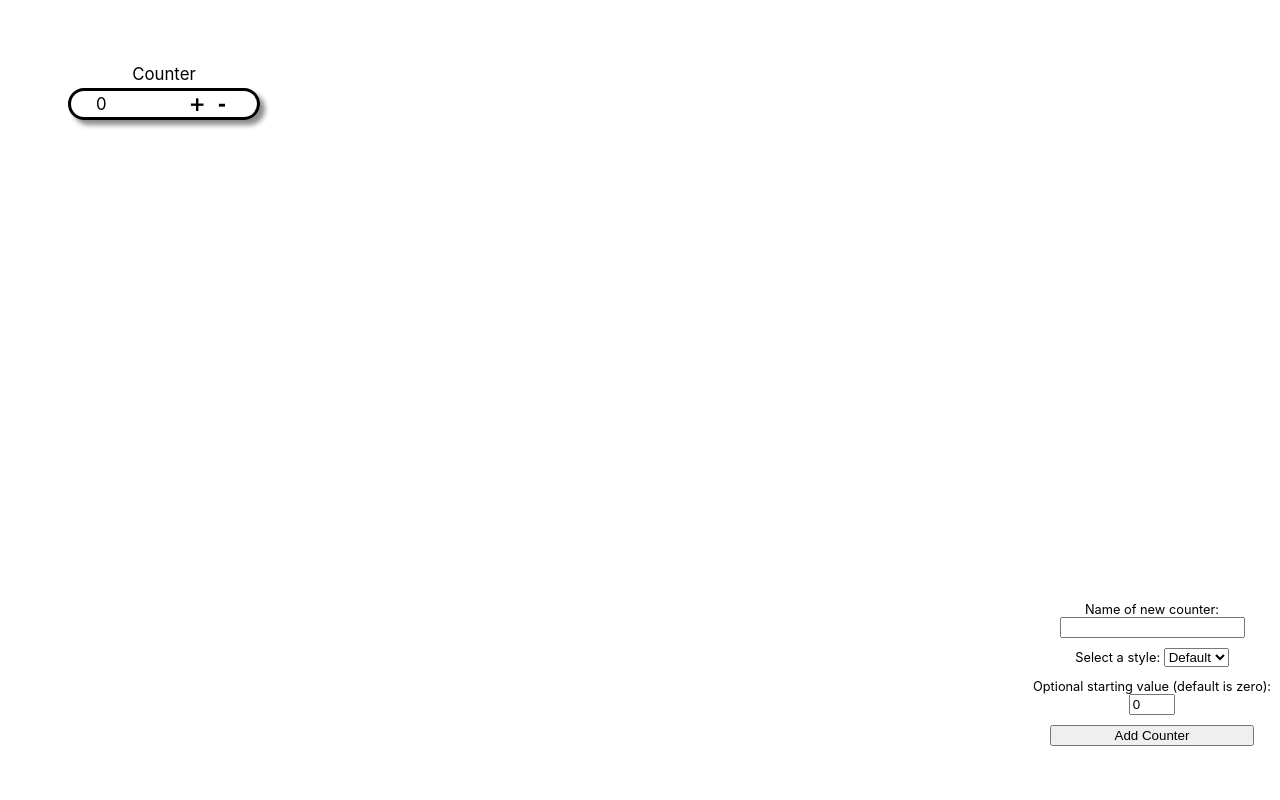
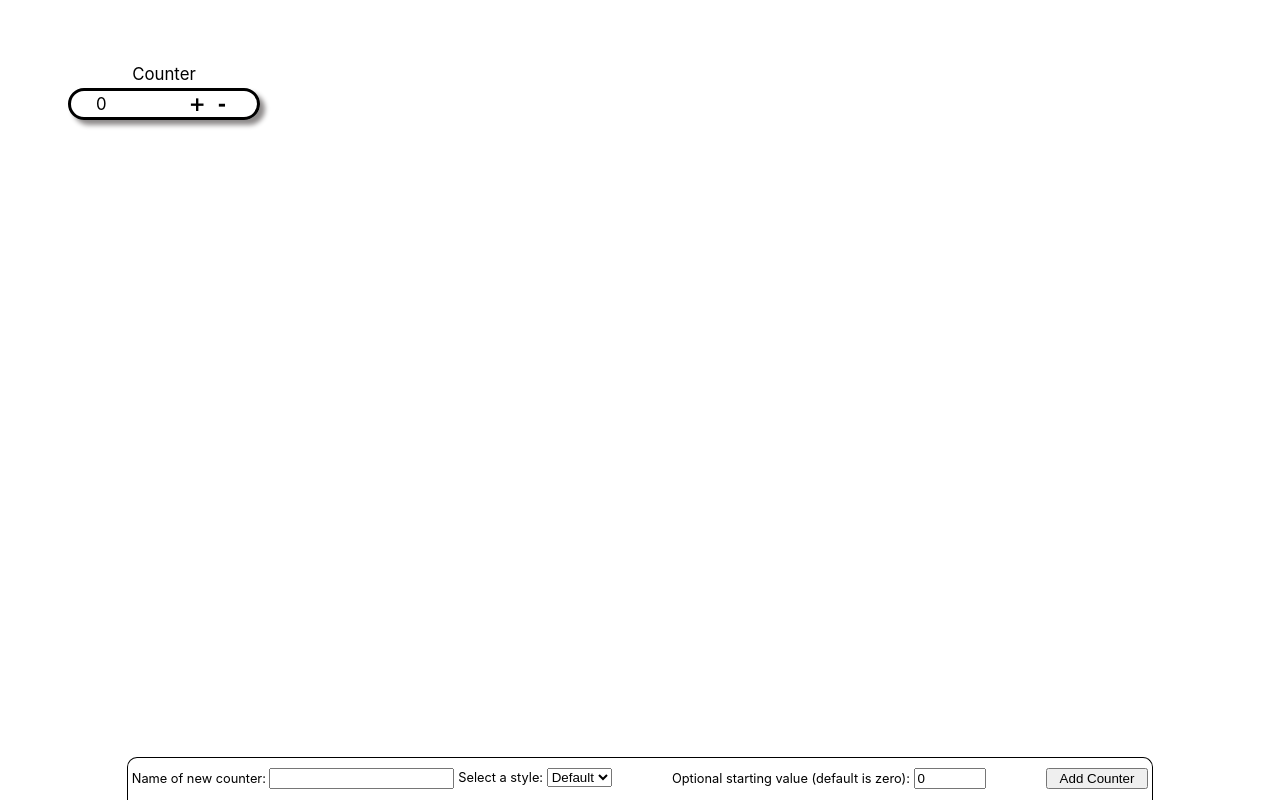
Before and after one commit to dawnteigh/Counter-Intuitive, a React (Create React App) app in the folder client/: page / in a window 1280 px wide. Built offline with nearby package versions, Linux system fonts and the light colour scheme.

Commit message:
move counter form to bottom of viewport

```diff
--- a/client/src/App.css
+++ b/client/src/App.css
@@ -56,24 +56,28 @@
 }
 
 .form-div {
-  width: 20%;
-  height: 25%;
-  position: absolute;
+  width: 80%;
+  height: 5%;
+  position: fixed;
   bottom: 0;
-  right: 0;
+  left: 50%;
+  transform: translateX(-50%);
+  border: 1px solid black;
+  border-radius: 10px 10px 0 0;
+  border-bottom: none;
+  padding-top: 2px;
 }
 
 .form-div form {
   display: flex;
-  flex-direction: column;
+  flex-direction: row;
   flex-wrap: nowrap;
-  align-items: center;
-  row-gap: 10px
+  justify-content: space-evenly;
+  margin-top: .5rem;
 }
 
 label {
   font-size: .8rem;
-  align-self: flex-start;
 }
 
 #count {
@@ -81,5 +85,5 @@ label {
 }
 
 input[type="submit"] {
-  width: 80%;
+  width: 10%;
 }
```
